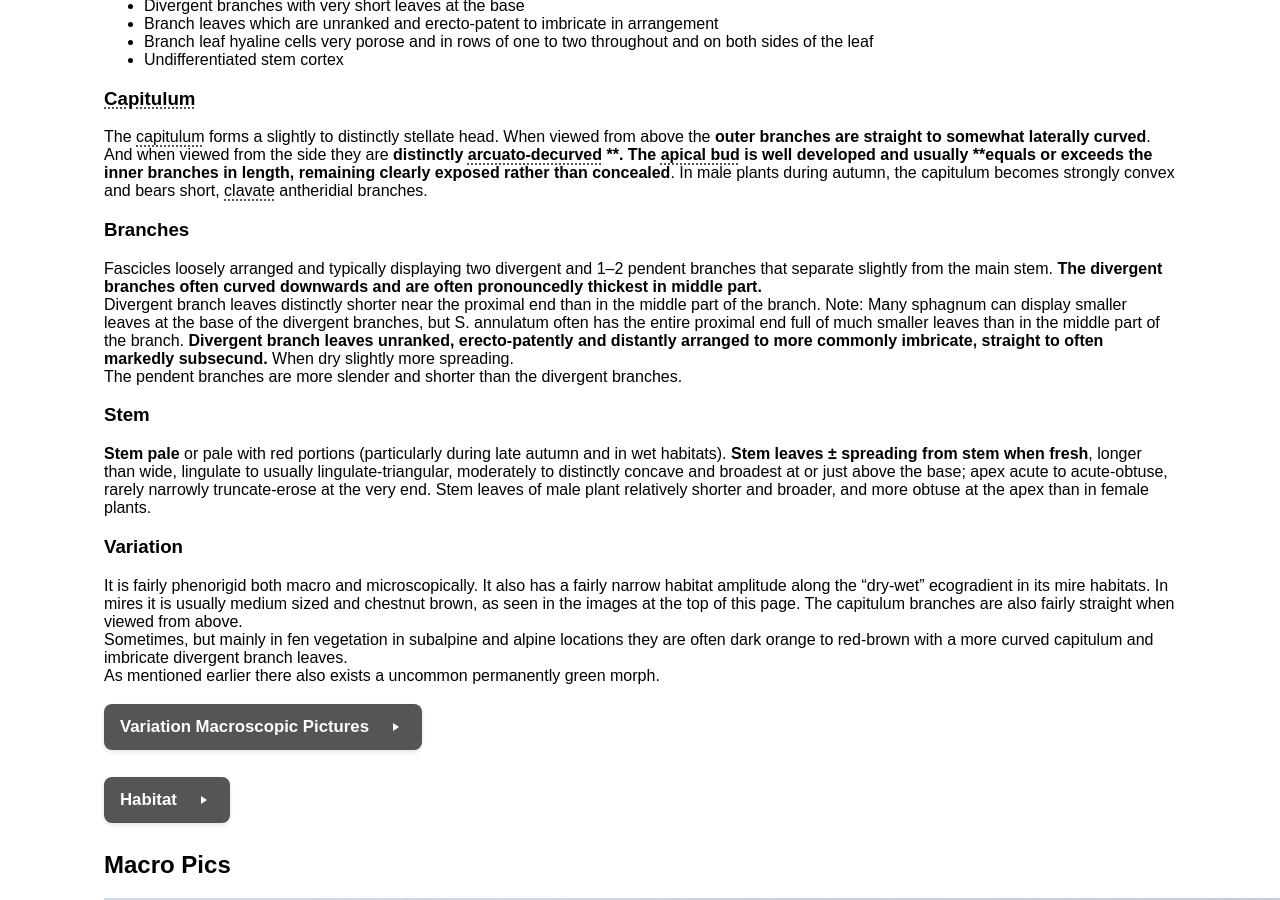
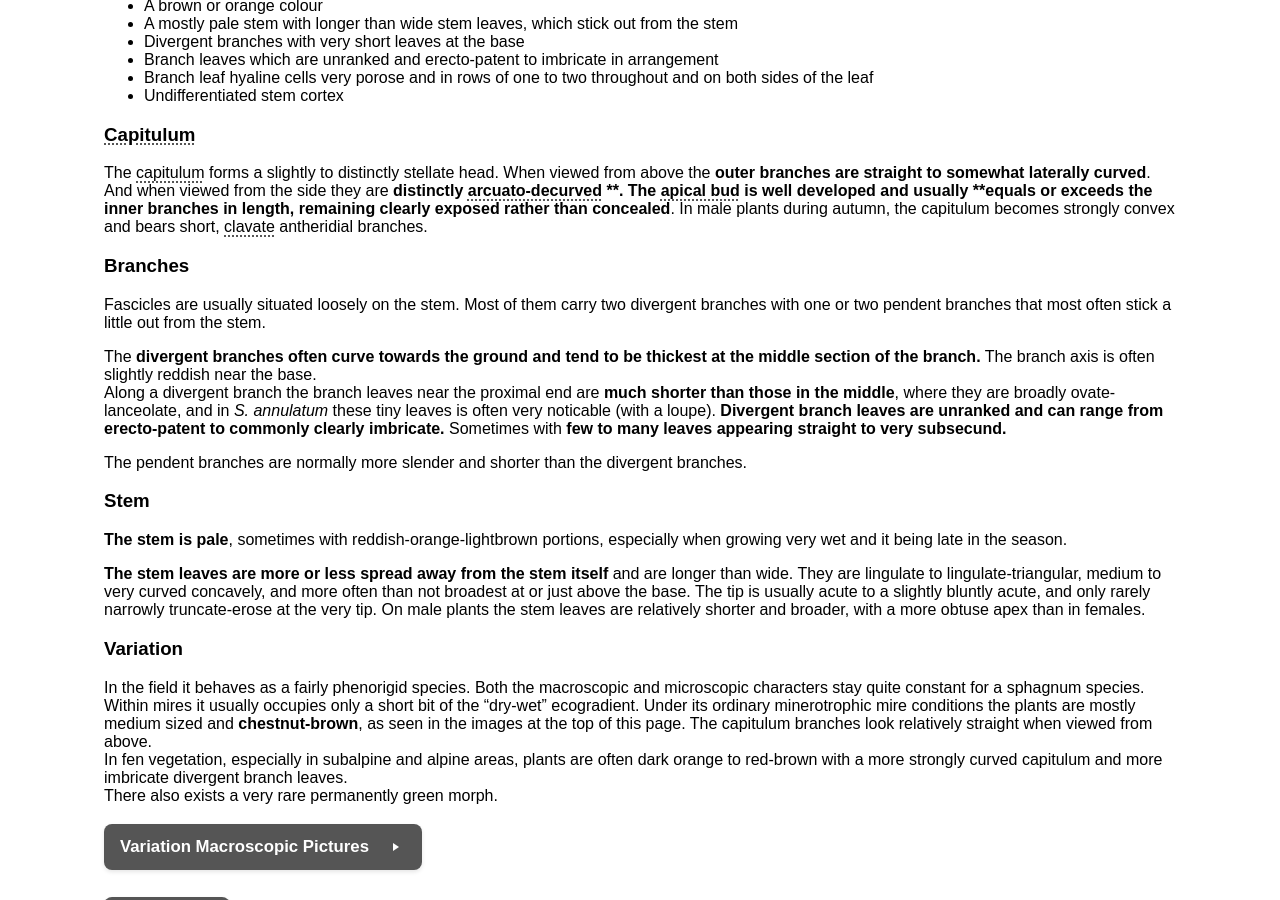
Before and after one commit to DanielESolbakk/Sphagnum-Field-Guide, a Jekyll site: the page built from Subgenus Cuspidata/Sphagnum annulatum/index.md, in a window 1280 px wide and 900 px high, scrolled down 2194 px. Built offline with Jekyll 4.4.1, drawn with Linux system fonts in a browser that asks for light colours; some of the changed text lies outside the part shown.

Commit message:
docs: paraphrase main text and standardize sources

```diff
--- a/Subgenus Cuspidata/Sphagnum annulatum/index.md
+++ b/Subgenus Cuspidata/Sphagnum annulatum/index.md
@@ -56,28 +57,31 @@
 <a id="branches"></a>
 ### Branches
 
-Fascicles loosely arranged and typically displaying two divergent and 1–2 pendent branches that separate slightly from the main stem.
-**The divergent branches often curved downwards and are often pronouncedly thickest in middle part.**
-Divergent branch leaves distinctly shorter near the proximal end than in the middle part of the branch. Note: Many sphagnum can display smaller leaves at the base of the divergent branches, but S. annulatum often has the entire proximal end full of much smaller leaves than in the middle part of the branch. **Divergent branch leaves unranked, erecto-patently and distantly arranged to more commonly imbricate, straight to often markedly subsecund.** When dry slightly more spreading.
-The pendent branches are more slender and shorter than the divergent branches.
+Fascicles are usually situated loosely on the stem. Most of them carry two divergent branches with one or two pendent branches that most often stick a little out from the stem.
+
+The **divergent branches often curve towards the ground and tend to be thickest at the middle section of the branch.** The branch axis is often slightly reddish near the base.
+Along a divergent branch the branch leaves near the proximal end are **much shorter than those in the middle**, where they are broadly ovate-lanceolate, and in *S. annulatum* these tiny leaves is often very noticable (with a loupe). **Divergent branch leaves are unranked and can range from erecto-patent to commonly clearly imbricate.** Sometimes with **few to many leaves appearing straight to very subsecund.**
+
+The pendent branches are normally more slender and shorter than the divergent branches.
 
 <a id="stem"></a>
 ### Stem
 
-**Stem pale** or pale with red portions (particularly during late autumn and in wet habitats).
-**Stem leaves ± spreading from stem when fresh**, longer than wide, lingulate to usually lingulate-triangular, moderately to distinctly concave and broadest at or just above the base; apex acute to acute-obtuse, rarely narrowly truncate-erose at the very end. Stem leaves of male plant relatively shorter and broader, and more obtuse at the apex than in female plants.
+**The stem is pale**, sometimes with reddish-orange-lightbrown portions, especially when growing very wet and it being late in the season.
+
+**The stem leaves are more or less spread away from the stem itself** and are longer than wide. They are lingulate to lingulate-triangular, medium to very curved concavely, and more often than not broadest at or just above the base. The tip is usually acute to a slightly bluntly acute, and only rarely narrowly truncate-erose at the very tip. On male plants the stem leaves are relatively shorter and broader, with a more obtuse apex than in females.
 
 <a id="variation"></a>
 ### Variation
 
-It is fairly phenorigid both macro and microscopically. It also has a fairly narrow habitat amplitude along the "dry-wet" ecogradient in its mire habitats. In mires it  is usually medium sized and chestnut brown, as seen in the images at the top of this page. The capitulum branches are also fairly straight when viewed from above.
-Sometimes, but mainly in fen vegetation in subalpine and alpine locations they are often dark orange to red-brown with a more curved capitulum and imbricate divergent branch leaves.
-As mentioned earlier there also exists a uncommon permanently green morph.
+In the field it behaves as a fairly phenorigid species. Both the macroscopic and microscopic characters stay quite constant for a sphagnum species. Within mires it usually occupies only a short bit of the "dry-wet" ecogradient. Under its ordinary minerotrophic mire conditions the plants are mostly medium sized and **chestnut-brown**, as seen in the images at the top of this page. The capitulum branches look relatively straight when viewed from above.
+In fen vegetation, especially in subalpine and alpine areas, plants are often dark orange to red-brown with a more strongly curved capitulum and more imbricate divergent branch leaves.
+There also exists a very rare permanently green morph.
 
 <a id="variation-macro-pictures"></a>
 #### Variation Macroscopic Pictures { .collapse }
 
-Here are some variations of what you can expect when looking for S. annulatum. All of the ones pictured are non-permanent variations where the plants will change depending on the season, the "dry-wet" gradient and the "poor-rich" gradient.
+Below are some examples of how *S. annulatum* can look in the field. All of the plants shown are non-permanent forms that change with the season, the local "dry-wet" gradient and the "poor-rich" gradient.
 
 <img src="annulatum-portrait-1.jpg" loading="lazy" />
 
@@ -96,10 +100,10 @@
 <a id="habitat"></a>
 ### Habitat { .collapse }
 
-Acts as a reliable indicator of minerothrophic wetlands. Not found in ombrotrophic bogs.
+*S. annulatum* works as an indicator of minerotrophic wetlands, and it is not found in ombrotrophic bogs.
 
-Sphagnum annulatum is predominantly a mire species. But in subalpine and low alpine areas in Norway it is also sometimes found in spring and snow-bed vegetation on very shallow peat. In mires, it is an exclusively minerotrophic species. It prefers sloping fens, but is sometimes also found in topogenous fens.
-Along the "poor-rich" vegetational gradient, it has a fairly narrow amplitude; it occurs mainly in **intermediate fens**, more occasionally in transitional poor fens and rarely in rich fens. High-level carpets and **lawns** are the typical habitats on the "hummock-mud-bottom" vegetational gradient. More occasionally it is found in wetter carpets, and rarely at low hummock level. The surrounding vegetation always has a clear mire margin character.
+The species is predominantly a mire plant. In Norway it also turns up in subalpine and low alpine areas, where it can grow in spring and snow-bed vegetation on very shallow peat. It is only found in minerotrophic conditions. It is most typical of sloping fens, but can also occur in topogenous fens.
+Along the "poor-rich" vegetation gradient its ecological range is fairly narrow: it is found mainly in **intermediate fens**, occasionally in transitional poor fens and only rarely in rich fens. On the "hummock-mud-bottom" vegetation gradient it usually forms high-level carpets and **lawns**; it is less often seen in wetter carpets and only seldom at the beginning of the hummock level.
 
 <img src="20250720_164130.jpg" loading="lazy" />
 
@@ -173,17 +177,12 @@
 ## **Sources: Text & Images**
 
 <ol>
-  <li id="flatberg1988-annulatum">FLATBERG, K. I. (1988). Taxonomy of Sphagnum annulatum and related species. <em>Annales Botanici Fennici</em>, 25(4), 303–350. <a href="https://www.jstor.org/stable/23725638?read-now=1%3Fread-now%3D1&seq=32" target="_blank">http://www.jstor.org/stable/23725638</a></li>
-  <li id="flatberg2015-annulatum">FLATBERG, K. I. (2015). Pisktorvmose <em>Sphagnum annulatum</em> H.Lindb. ex Warnst. <a href="https://www.artsdatabanken.no/Pages/186268" target="_blank">www.artsdatabanken.no/Pages/186268</a>. Retrieved [16/09/2025]</li>
+  <li id="flatberg1988-annulatum">FLATBERG, K. I. (1988). Taxonomy of Sphagnum annulatum and related species. <em>Annales Botanici Fennici</em>, 25(4), 303–350. <a href="https://www.jstor.org/stable/23725638?read-now=1%3Fread-now%3D1&seq=32" target="_blank">https://www.jstor.org/stable/23725638</a></li>
+  <li id="flatberg2015-annulatum">FLATBERG, K. I. (2015). Pisktorvmose <em>Sphagnum annulatum</em> H.Lindb. ex Warnst. NTNU Vitenskapsmuseet. <a href="https://artsdatabanken.no/arter/takson/188573/beskrivelse" target="_blank">https://artsdatabanken.no/arter/takson/188573/beskrivelse</a>. Retrieved [16/09/2025]</li>
+  <li id="ayotte2020-eastern-canada">AYOTTE, G., &amp; ROCHEFORT, L. (2020). Sphagnum Mosses of Eastern Canada. Éditions JFD.</li>
+  <li id="artfakta2026-annulatum">SLU ARTDATABANKEN (2026). Artfakta: krusvitmossa (<em>Sphagnum annulatum</em>). SLU Artdatabanken. <a href="https://artfakta.se/taxa/2883" target="_blank">https://artfakta.se/taxa/2883</a>. Retrieved [05/02/2026]</li>
+  <li id="flatberg2002-norwegian-sphagna">FLATBERG, K. I. (2002). The Norwegian Sphagna: a field colour guide. Norges teknisk-naturvitenskapelige universitet. <a href="https://hdl.handle.net/11250/271981" target="_blank">https://hdl.handle.net/11250/271981</a>.</li>
 </ol>
-
-Gilles Ayotte, Line Rochefort - Sphagnum Mosses of Eastern Canada-Éditions JFD (2020)
-
-[Artfakta.se: krusvitmossa Sphagnum annulatum H.Lindb. ex Warnst.](https://artfakta.se/taxa/2883/information?src=1&class=11)
-
-[Artsdatabanken.no: Pisktorvmose Sphagnum annulatum H.Lindb. ex Warnst](https://artsdatabanken.no/Pages/186268/)
-
-[The Norwegian Sphagna: a field colour guide](https://ntnuopen.ntnu.no/ntnu-xmlui/handle/11250/271981)
 
 <a id="additional-images"></a>
 ## **Additional Images taken by yours truely** { .collapse }
--- a/_data/glossary.yml
+++ b/_data/glossary.yml
@@ -5,7 +5,7 @@
 "antheridial branch": "branch bearing antheridia"
 "archegonium": "Female reproductive organ: a bottle-shaped structure containing the oosphere (female gamete) which, when fertilized, produces the sporophyte"
 "archegonial branch": "branch bearing archegonia"
-"arcuato decurved": "arched backwards"
+"arcuato decurved": "arched and bent downwards"
 "areolation": "pattern of cells as seen in surface view"
 "autoecious": "with antheridial and archegonial branches on separate stems of the same plant"
 "blanket bog": "ombrotrophic and acid peat deposit developed over level or gently undulating mineral ground and covering it almost completely"
```
Also changed, not shown: other parts of Subgenus Cuspidata/Sphagnum annulatum/index.md (+2 -1 lines).
